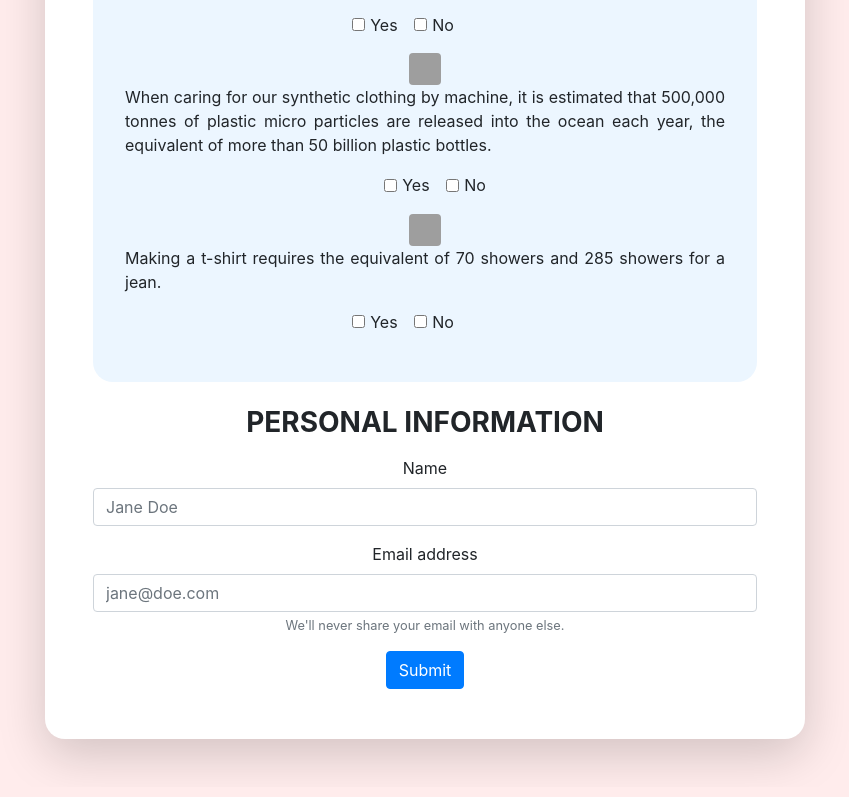
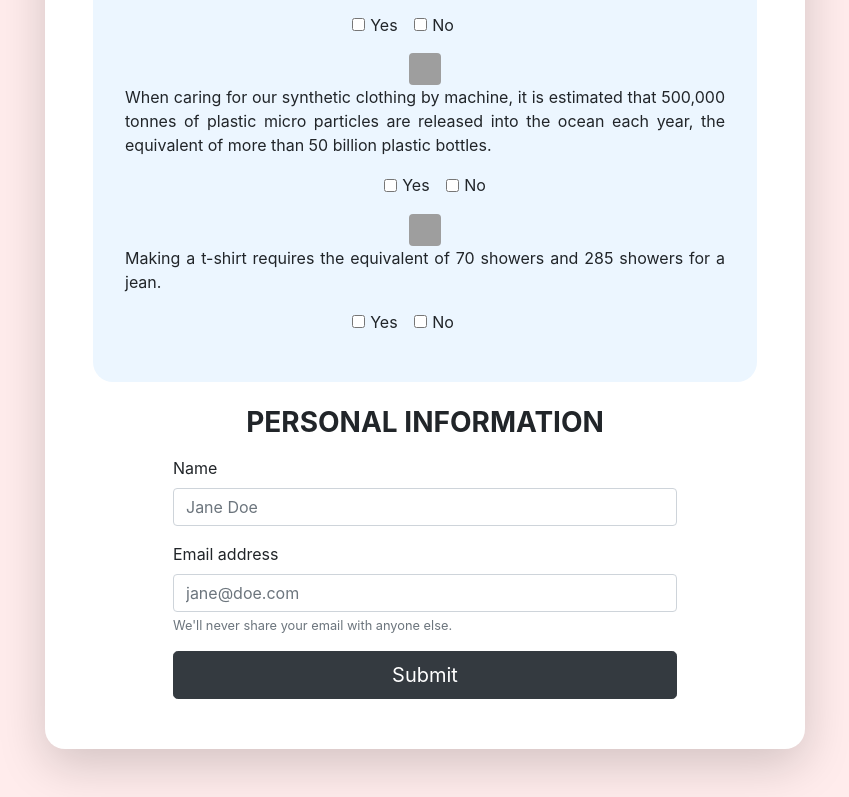
Before and after one commit to ninja-fire/surveyForm, a plain HTML site: page index.html in a window 1280 px wide. Shown: the part 590-1387 px from the top of the page, without its empty margins (215-1064 px from the left). Drawn offline with nearby package versions, Linux system fonts and the light colour scheme; grey boxes are pictures that could not be loaded.

Commit message:
updating #personal-info

```diff
--- a/index.html
+++ b/index.html
@@ -109,6 +109,7 @@
         </div>
 
         <br>
+        <div id="personal-info">
           <h3 class="font-weight-bold mb-3">PERSONAL INFORMATION</h3>
           <div class="form-group">
             <label for="inlineFormInputName">Name</label>
@@ -120,7 +121,8 @@
                    placeholder="jane@doe.com">
             <small id="emailHelp" class="form-text text-muted">We'll never share your email with anyone else.</small>
           </div>
-        <button type="submit" class="btn btn-primary">Submit</button>
+          <button type="submit" class="btn btn-dark btn-lg btn-block">Submit</button>
+        </div>
       </form>
     </div>
     <div class="col-sm-2">
--- a/style.css
+++ b/style.css
@@ -318,3 +318,8 @@
     padding: 2em;
     border-radius: 20px;
 }
+
+#personal-info {
+    text-align: left;
+    padding: 0 5em 0 5em;
+}
```
Lines whose indentation alone changed are shown as unchanged.
